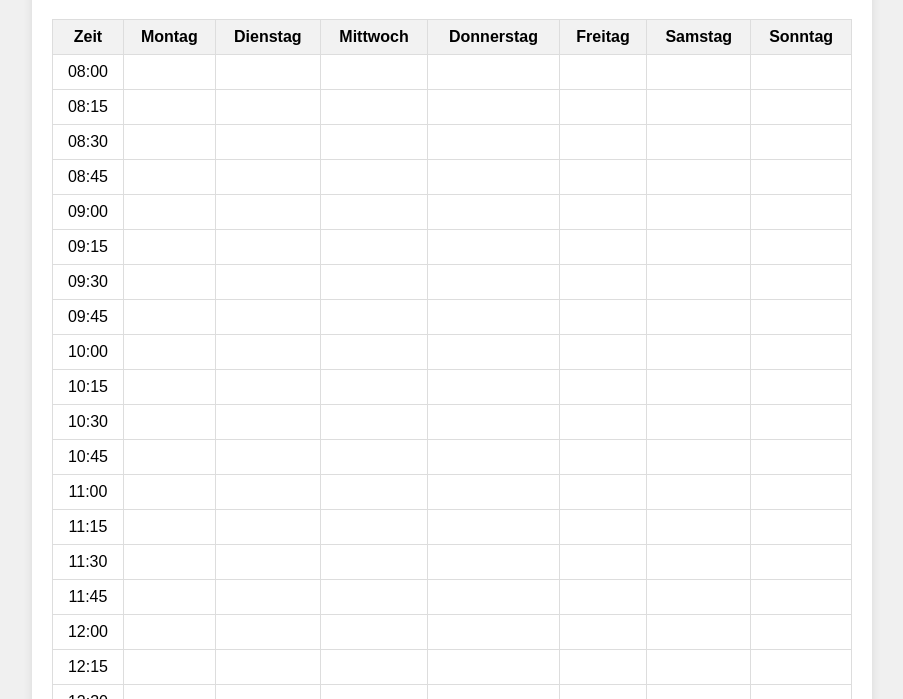
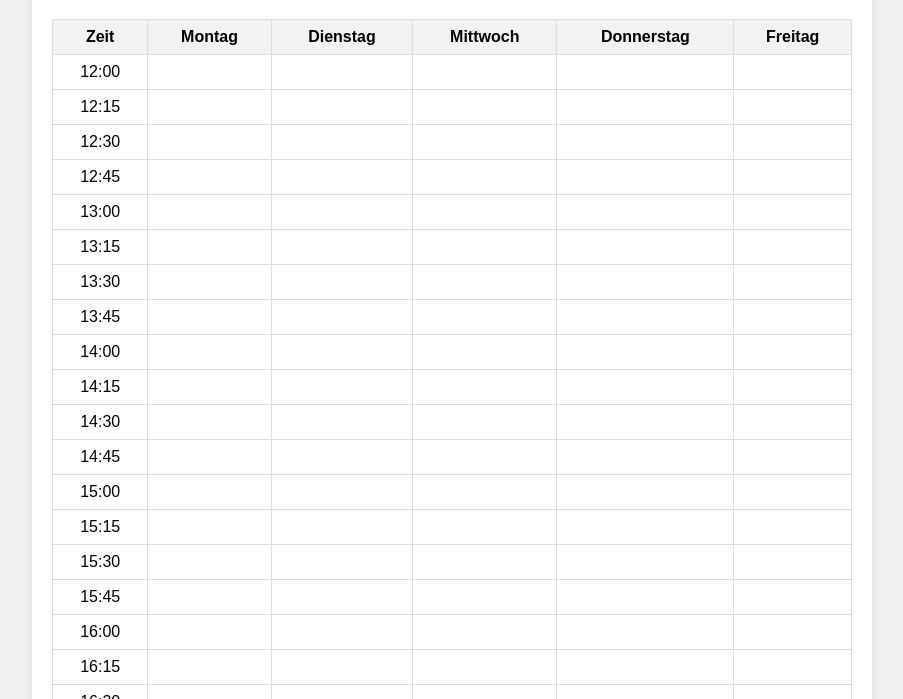
Before and after one commit to TanGrumser/time-table, a plain HTML site: page index.html in a window 1280 px wide. Shown: the part 101-800 px from the top of the page, without its empty margins (188-1091 px from the left). Drawn offline with nearby package versions, Linux system fonts and the light colour scheme.

Commit message:
ajdusted available slots

```diff
--- a/index.html
+++ b/index.html
@@ -76,8 +76,6 @@
                     <th>Mittwoch</th>
                     <th>Donnerstag</th>
                     <th>Freitag</th>
-                    <th>Samstag</th>
-                    <th>Sonntag</th>
                 </tr>
             </thead>
             <tbody id="calendarBody"></tbody>
@@ -94,7 +92,7 @@
 
     <script>
         function generateTimeSlots() {
-            const startTime = moment().startOf('day').add(8, 'hours');
+            const startTime = moment().startOf('day').add(12, 'hours');
             const endTime = moment().startOf('day').add(20, 'hours');
             const calendarBody = document.getElementById('calendarBody');
 
@@ -104,7 +102,7 @@
                 timeCell.textContent = startTime.format('HH:mm');
                 row.appendChild(timeCell);
 
-                for (let i = 0; i < 7; i++) {
+                for (let i = 0; i < 5; i++) {
                     const cell = document.createElement('td');
                     cell.classList.add('time-slot');
                     cell.dataset.time = startTime.format('HH:mm');
```
